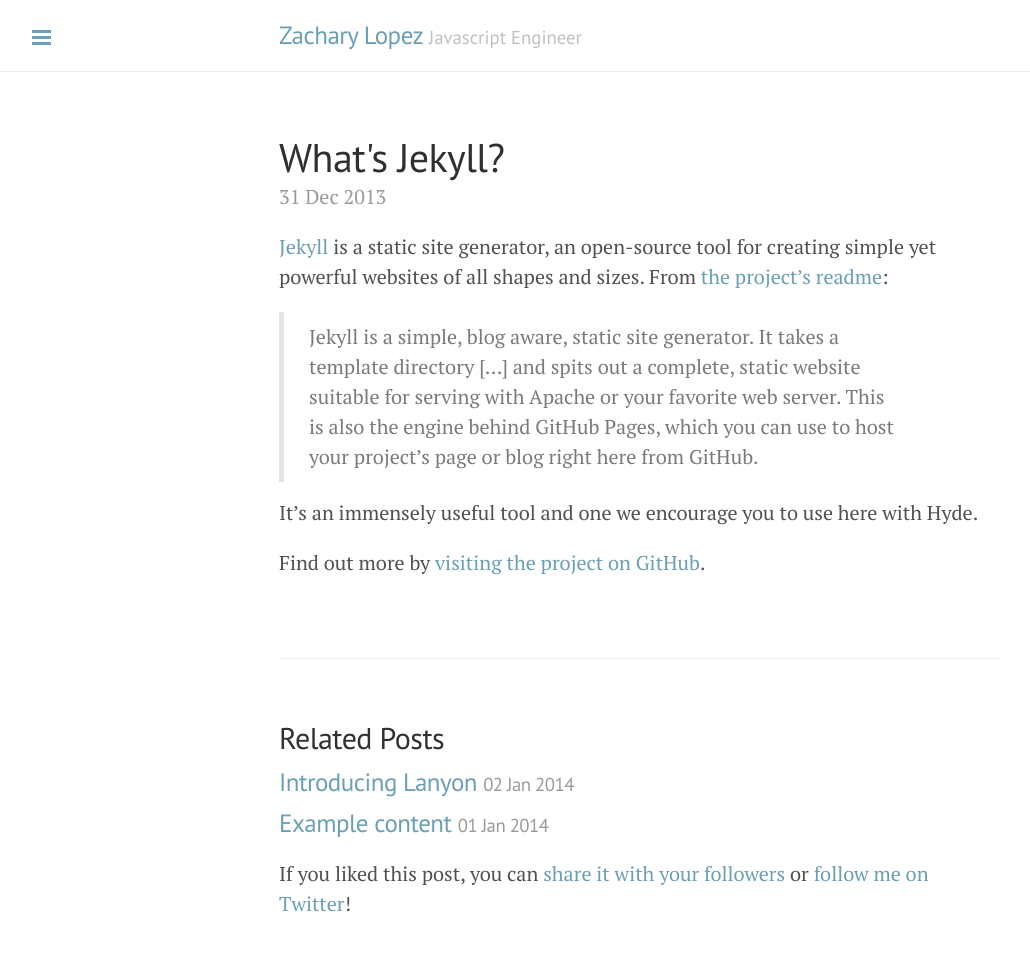
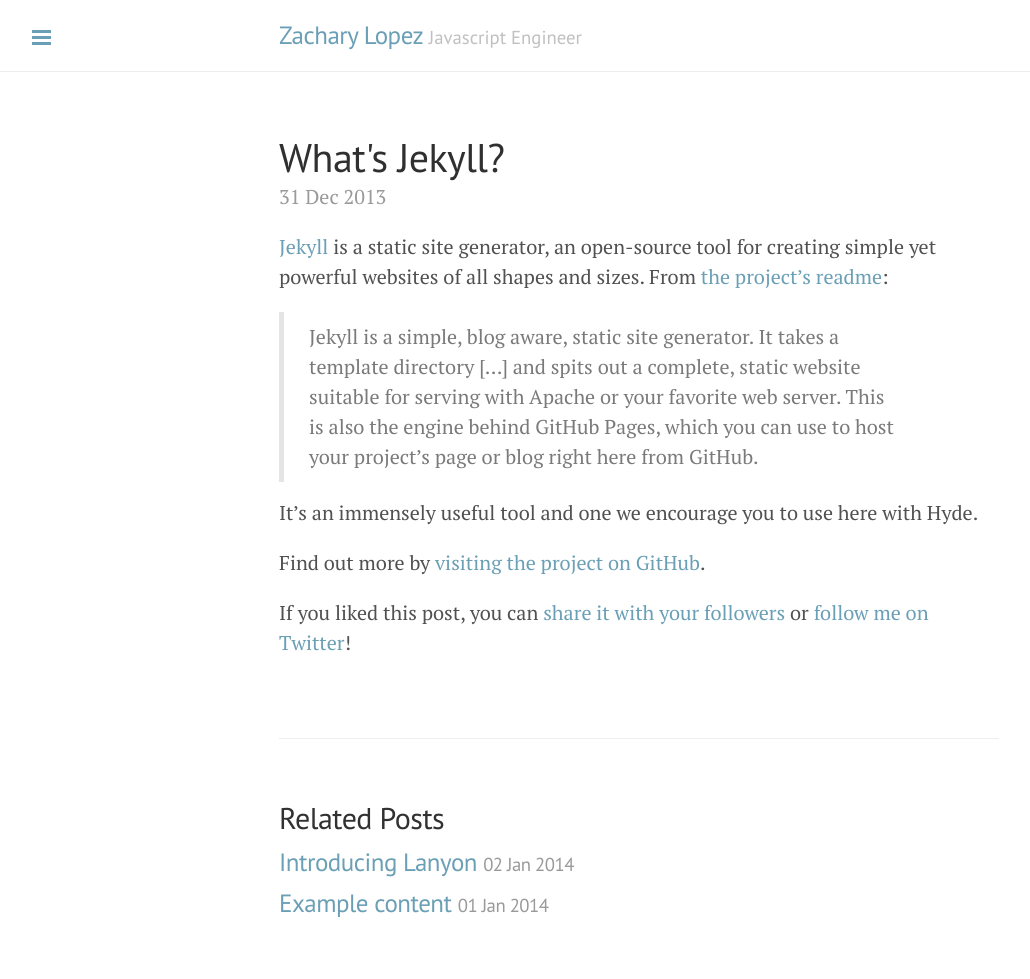
Before and after one commit to zdlopez/zdlopez.github.io, a Jekyll site: the page built from _posts/2013-12-31-whats-jekyll.md, in a window 1280 px wide. Shown: the whole page, without its empty margins (1-1031 px from the left). Built offline with Jekyll 4.4.1, drawn with Linux system fonts in a browser that asks for light colours; Markdown is read by kramdown in place of the engine named in the settings.

Commit message:
update twitter

```diff
--- a/_layouts/post.html
+++ b/_layouts/post.html
@@ -6,6 +6,7 @@
   <h1 class="post-title">{{ page.title }}</h1>
   <span class="post-date">{{ page.date | date_to_string }}</span>
   {{ content }}
+  {% include twitter_plug.html %}
 </div>
 
 <div class="related">
@@ -22,5 +23,4 @@
       </li>
     {% endfor %}
   </ul>
-  {% include twitter_plug.html %}
 </div>
```
